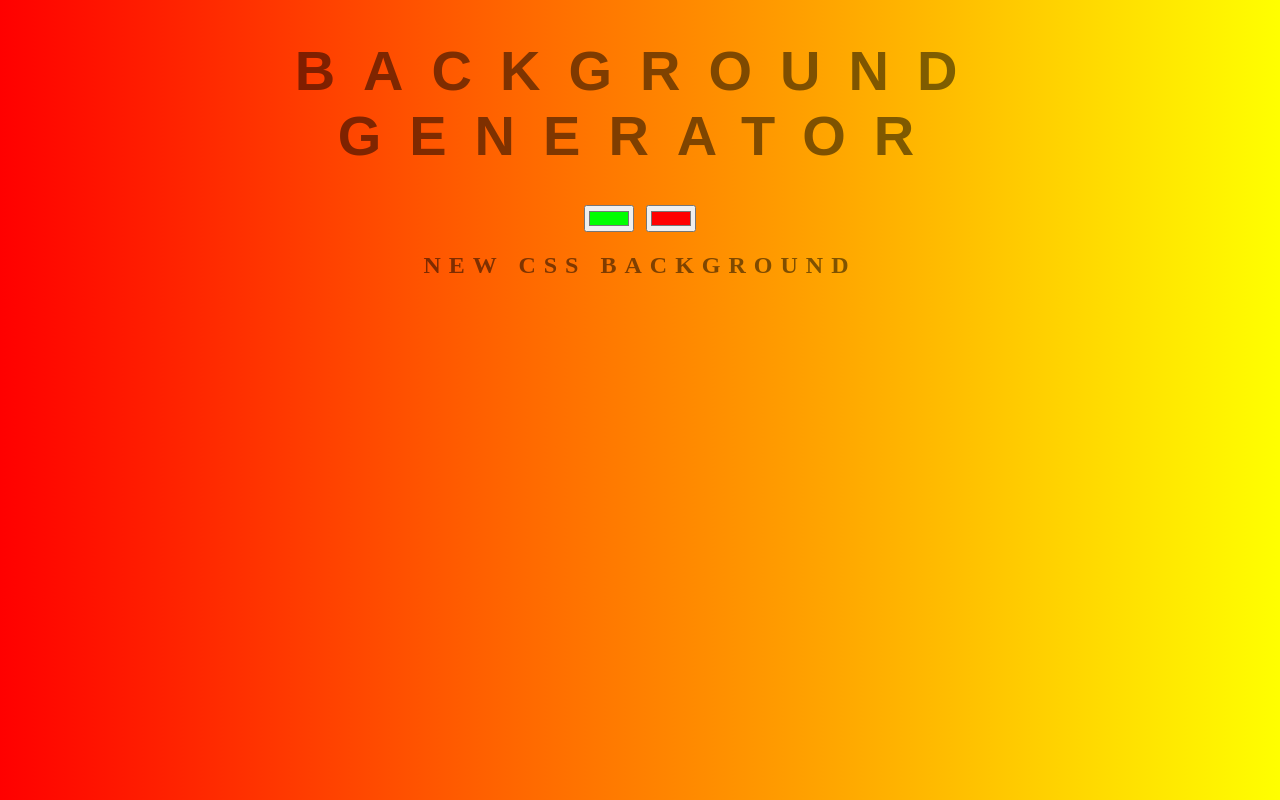
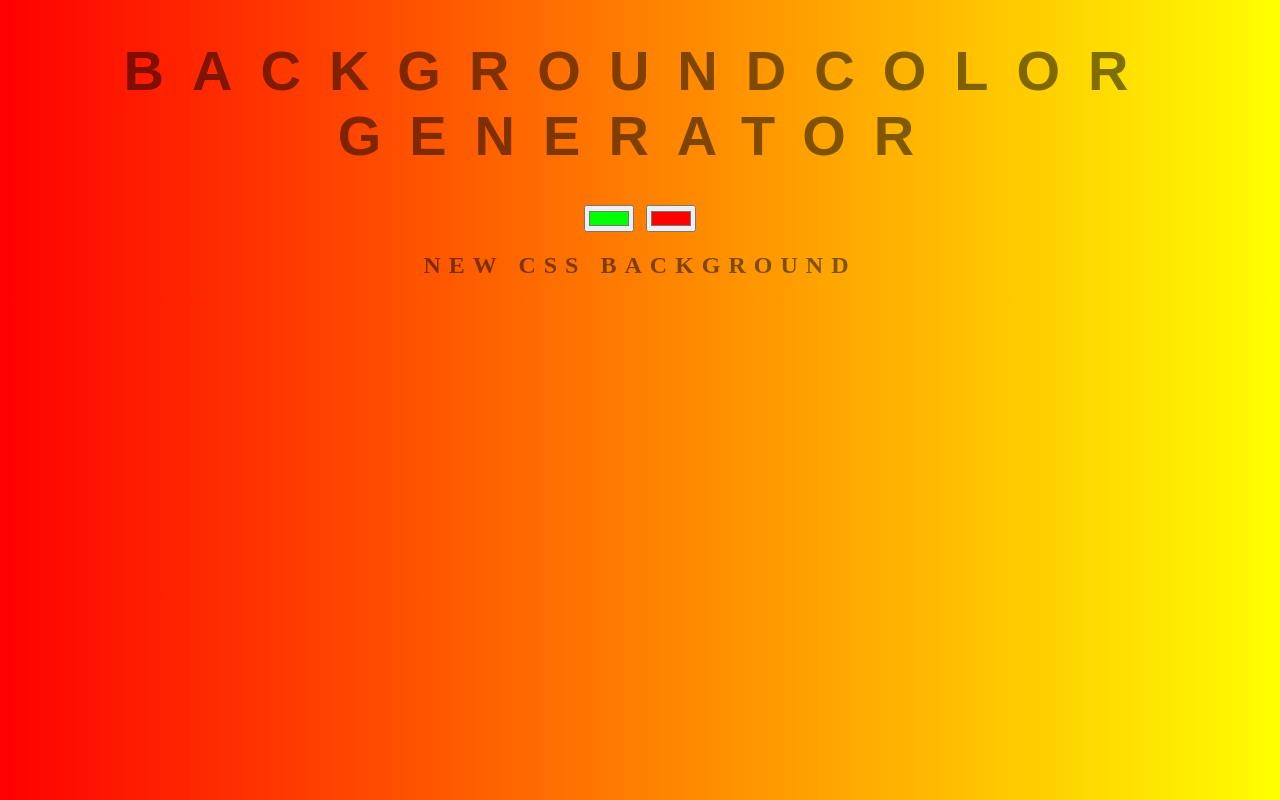
Before and after one commit to Tarunmrt/Background-Generator, a plain HTML site: page index.html in a window 1280 px wide. Drawn offline with Linux system fonts and the light colour scheme.

Commit message:
Adding color in h1

```diff
--- a/index.html
+++ b/index.html
@@ -9,7 +9,7 @@
 
 </head>
 <body id="gradient">
-   <h1>BackGround Generator</h1>
+   <h1>BackGroundColor Generator</h1>
    <input class="color1" type="color" name="color1" value="#00ff00">
    <input class="color2" type="color" name="color2" value="#ff0000">
    <h2>New CSS Background</h2>
```
